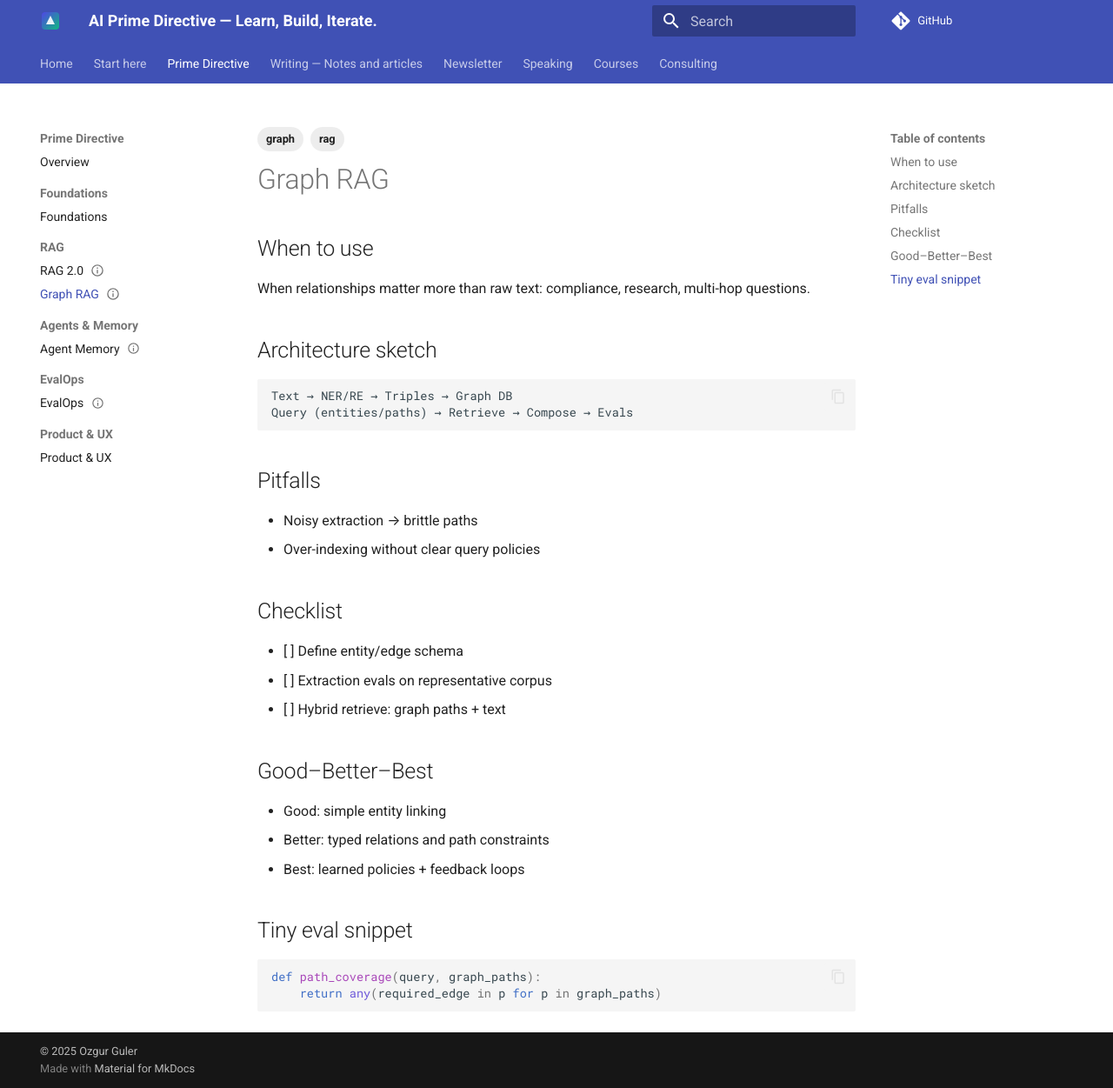
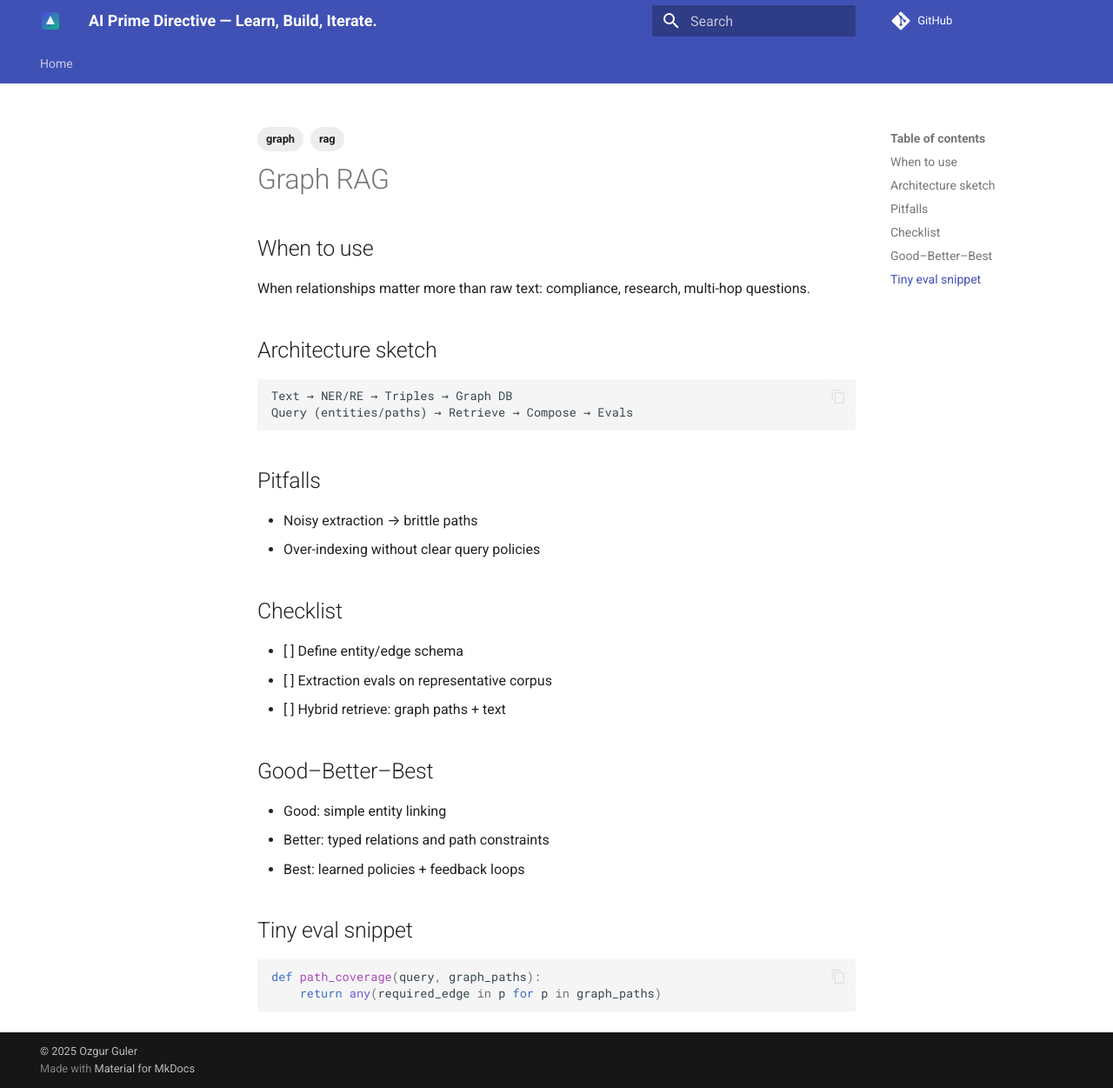
Before and after one commit to ozgurgulerx/ai-prime-directive, an MkDocs documentation site: the page built from docs/prime-directive/graph/graph-rag.md, in a window 1280 px wide and 1251 px high. Shown: the whole window at 87% size. Built offline with MkDocs 1.6.1 and Material for MkDocs 9.7.7, drawn with Linux system fonts in a browser that asks for light colours; plug-ins that fetch from the network failed and are left out; comment, search, counter and statistics services are not loaded.

Commit message:
nav: nest Home subitems (Home, My Prime Directive, Books) and add my-prime-directive.md

```diff
--- a/mkdocs.yml
+++ b/mkdocs.yml
@@ -68,23 +68,7 @@
   - md_in_html
 
 nav:
-  - Home: index.md
-  - Start here: start.md
-  - Prime Directive:
-      - Overview: prime-directive/README.md
-      - Foundations:
-          - prime-directive/foundations/README.md
-      - RAG:
-          - RAG 2.0: prime-directive/rag/rag-2-0.md
-          - Graph RAG: prime-directive/graph/graph-rag.md
-      - Agents & Memory:
-          - Agent Memory: prime-directive/agents/agent-memory.md
-      - EvalOps:
-          - prime-directive/evalops/evalops.md
-      - Product & UX:
-          - prime-directive/product-ux/README.md
-  - Writing: blog/index.md
-  - Newsletter: newsletter.md
-  - Speaking: speaking.md
-  - Courses: courses.md
-  - Consulting: consulting.md
+  - Home:
+      - Home: index.md
+      - My Prime Directive: my-prime-directive.md
+      - Books: books.md
```
Also changed, not shown: docs/my-prime-directive.md (added).
